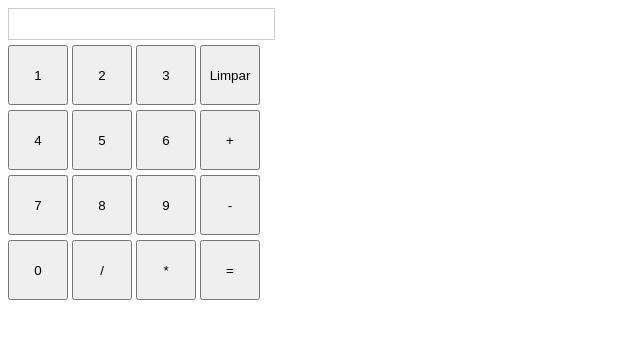
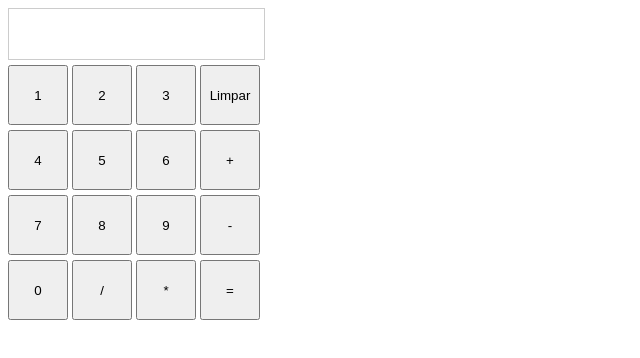
Before and after one commit to queroserprogramador/calculadora, a plain HTML site: page index.html in a window 1280 px wide. Shown: the whole page, without its empty margins (0-640 px from the left). Drawn offline with Linux system fonts and the light colour scheme.

Commit message:
Aumenta fonte e legibilidade da tela

```diff
--- a/estilo.css
+++ b/estilo.css
@@ -8,8 +8,11 @@
 
 #tela {
     border: 1px solid #ccc;
-    width: 265px;
+    width: 235px;
     height: 30px;
+    padding: 10px;
+    font-size: 28px;
+    overflow: scroll;
 }
 
 button {
```
